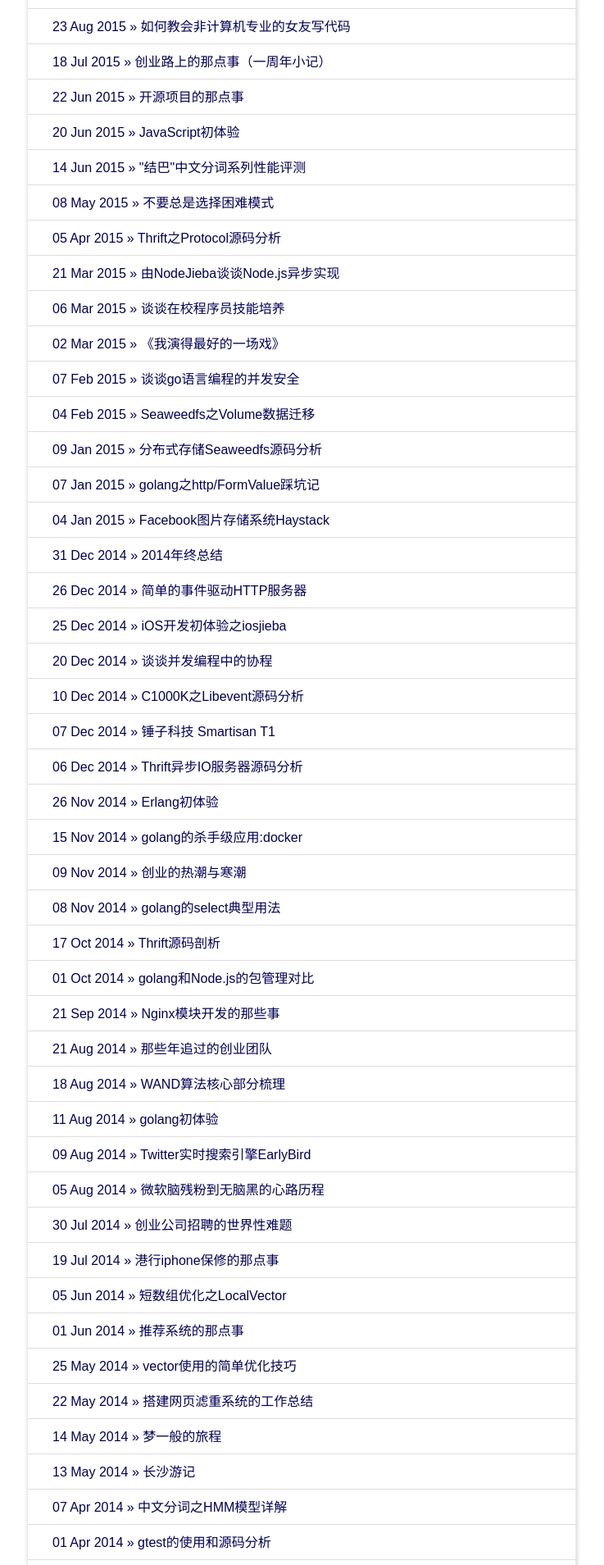
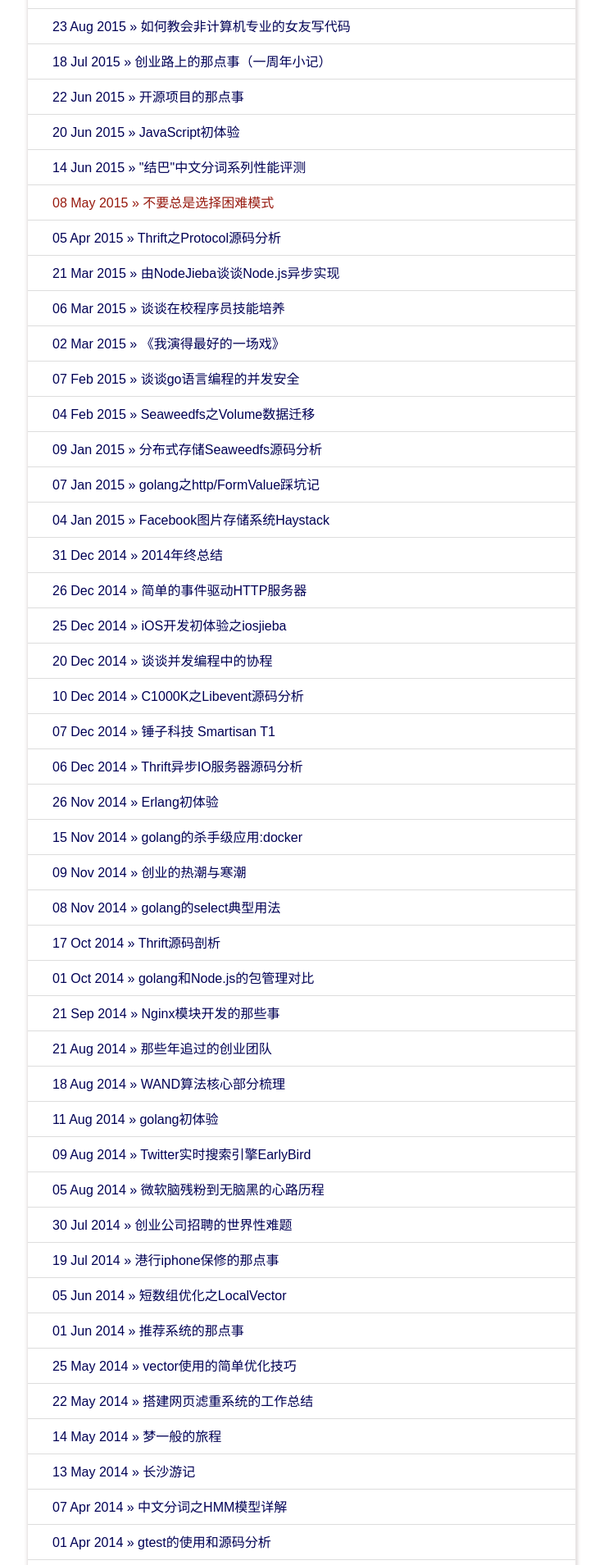
Before and after one commit to yanyiwu/blog, a Jekyll site: the page built from index.html, in a window 1280 px wide. Shown: the part 523-2432 px from the top of the page at 82% size, without its empty margins (272-1009 px from the left). Built offline with Jekyll 4.4.1, drawn with Linux system fonts in a browser that asks for light colours; Markdown is read by kramdown in place of the engine named in the settings; comment, search, counter and statistics services are not loaded.

Commit message:
stick & hot

```diff
--- a/index.html
+++ b/index.html
@@ -7,7 +7,7 @@ title: YanyiWu
     <h1>首页</h1>
     <div class="post_list">
         {% for post in site.posts %}
-            {% if post.hot == "yes" %}
+            {% if post.stick == "yes" %}
             <!--
             <a style="color:#900; border-bottom-color:#900" href="{{ post.url }}">
             -->
@@ -19,12 +19,20 @@ title: YanyiWu
             {% endif %}
         {% endfor %}
         {% for post in site.posts %}
-            {% if post.hot != "yes" %}
-            <a class="post_list_item" href="{{ post.url }}">
-                {{ post.date | date_to_string }}
-                &raquo;
-                {{ post.title }}
-            </a>
+            {% if post.stick != "yes" %}
+                {% if post.hot == "yes" %}
+                <a class="post_list_item post_list_item_hot" href="{{ post.url }}">
+                    {{ post.date | date_to_string }}
+                    &raquo;
+                    {{ post.title }}
+                </a>
+                {% else %}
+                <a class="post_list_item" href="{{ post.url }}">
+                    {{ post.date | date_to_string }}
+                    &raquo;
+                    {{ post.title }}
+                </a>
+                {% endif %}
             {% endif %}
         {% endfor %}
     </div>
```
Also changed, not shown: _posts/2014-01-30-simhash-shi-xian-xiang-jie.md (+1 -0 lines), _posts/2014-10-11-choices-change-my-life.md (+1 -1 lines), _posts/2015-05-08-dont-choose-hard-mode.md (+1 -0 lines).
